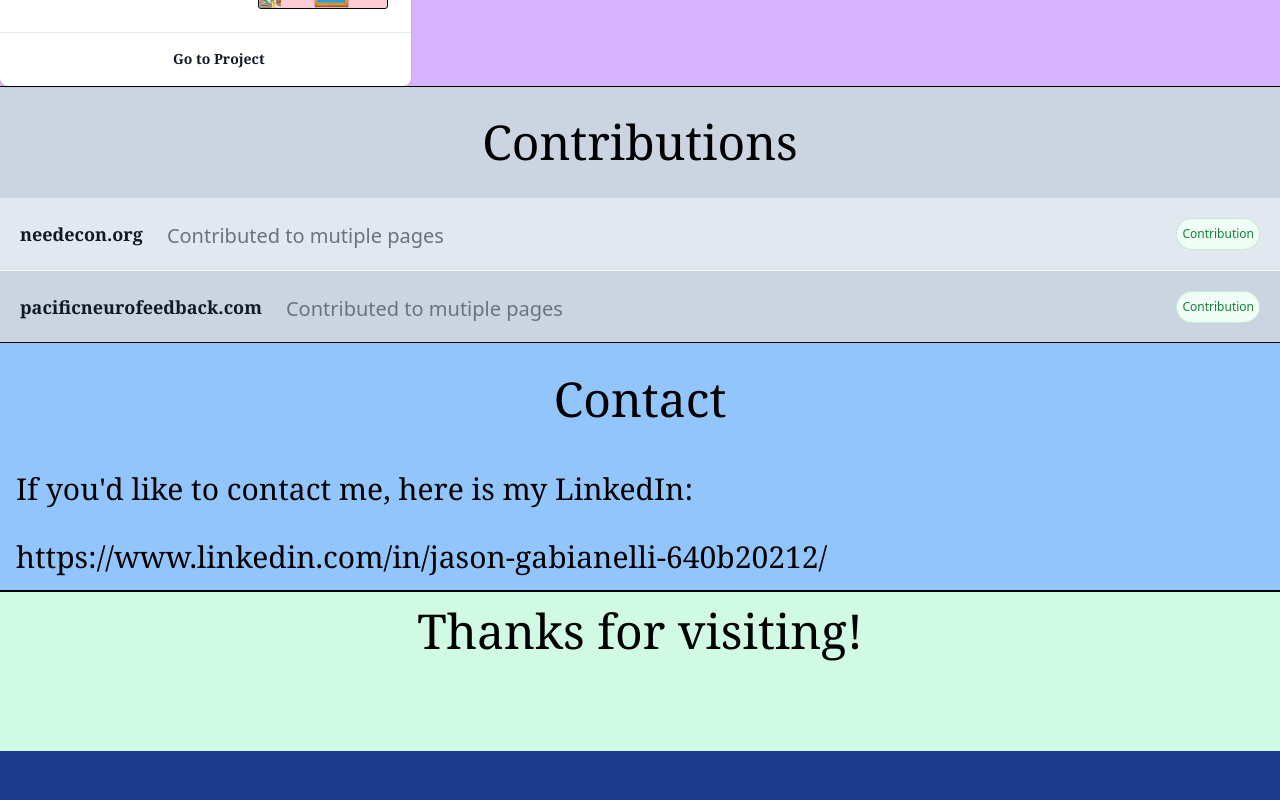
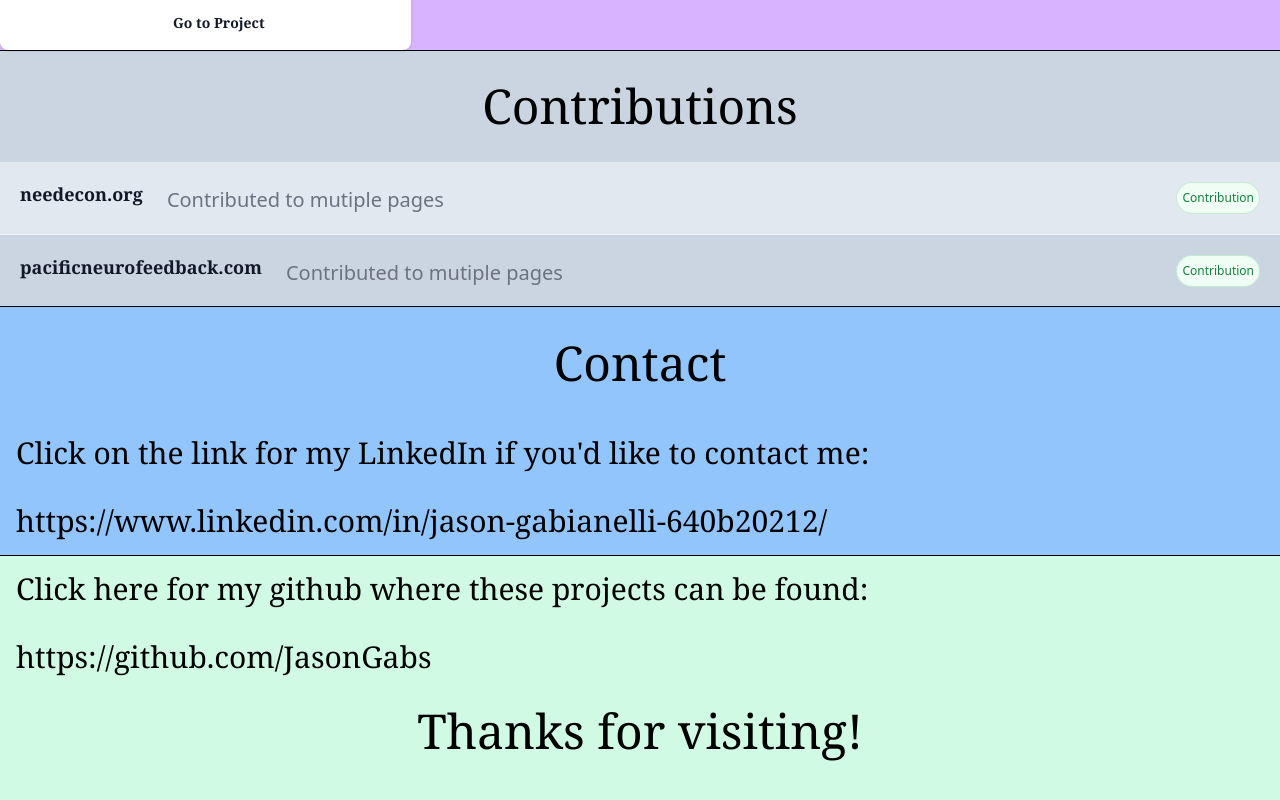
Before and after one commit to JasonGabs/react_professional_portfolio, a React (Create React App) app: page / in a window 1280 px wide. Shown: the part 1496-2296 px from the top of the page. Before the commit the page ends 2247 px from the top, so only its background shows below. Built offline with nearby package versions, Linux system fonts and the light colour scheme; some icons are missing.

Commit message:
Added links and changed formatting a bit.

```diff
--- a/src/components/Contact.jsx
+++ b/src/components/Contact.jsx
@@ -7,10 +7,10 @@ const Contact = () => {
                 Contact
             </div>
             <div className="bg-blue-300 font-serif text-3xl p-4">
-                If you'd like to contact me, here is my LinkedIn:
+                Click on the link for my LinkedIn if you'd like to contact me:
             </div>
-            <a href="https://www.linkedin.com/in/jason-gabianelli-640b20212/ "className="flex truncate font-serif bg-blue-300 text-3xl p-4 min-w-full">
-            https://www.linkedin.com/in/jason-gabianelli-640b20212/
+            <a href="https://www.linkedin.com/in/jason-gabianelli-640b20212/ " className="flex truncate font-serif bg-blue-300 text-3xl p-4 min-w-full">
+                https://www.linkedin.com/in/jason-gabianelli-640b20212/
             </a>
         </div>
     )
--- a/src/components/Contributions.jsx
+++ b/src/components/Contributions.jsx
@@ -11,7 +11,7 @@ const Contributions = () => {
                     <li class="flex justify-between gap-x-6 p-5 bg-slate-200  outline-cyan-500">
                         <div class="flex min-w-0 gap-x-4">
                             <div class="min-w-0 flex-auto bg-slate-200">
-                                <p class=" text-lg font-semibold font-serif leading-6 py-1 text-gray-900">needecon.org</p>
+                                <a href="https://needecon.org/" class=" text-lg font-semibold font-serif leading-6 py-1 text-gray-900">needecon.org</a>
                             </div>
                         </div>
                         <p class=" flex-1 mt-1 py-1 truncate leading-5 text-gray-500 text-xl">Contributed to mutiple pages</p>
@@ -20,7 +20,7 @@ const Contributions = () => {
                     <li class="flex justify-between gap-x-6 p-5 bg-slate-300 outline-cyan-500">
                         <div class="flex min-w-0 gap-x-4">
                             <div class="min-w-0 flex-auto bg-slate-300">
-                                <p class="text-lg font-semibold font-serif leading-6 py-1 text-gray-900">pacificneurofeedback.com</p>
+                                <a href="https://www.pacificneurofeedback.com/" class="text-lg font-semibold font-serif leading-6 py-1 text-gray-900">pacificneurofeedback.com</a>
                             </div>
                         </div>
                         <p class="flex-1 mt-1 truncate leading-5 py-1 text-gray-500 text-xl">Contributed to mutiple pages</p>
--- a/src/components/Footer.jsx
+++ b/src/components/Footer.jsx
@@ -2,9 +2,17 @@ import React from "react";
 
 const Footer = () => {
     return (
-        <div className="flex-col font-serif h-40 p-4 outline outline-1 bg-emerald-100 text-5xl text-center justify-items-center">
-            Thanks for visiting!
-        </div>
+        <>
+            <div className="flex p-4 font-serif bg-emerald-100 text-3xl min-w-full">
+                Click here for my github where these projects can be found:
+            </div>
+            <a href="https://github.com/JasonGabs" className="flex truncate p-4 font-serif bg-emerald-100 text-3xl min-w-full">
+                https://github.com/JasonGabs
+            </a>
+            <div className="flex-col font-serif h-40 p-4  bg-emerald-100 text-5xl text-center justify-items-center">
+                Thanks for visiting!
+            </div>
+        </>
     )
 }
 
--- a/src/components/Hero.jsx
+++ b/src/components/Hero.jsx
@@ -5,12 +5,11 @@ const Hero = () => {
         <>
             <div id="aboutme" className="sm:flex flex-initial block outline outline-1">
                 <div className="flex flex-col">
-
                     <h1 className=" bg-blue-800 p-8 text-5xl font-serif text-blue-200 text-center">
                         About Me
                     </h1>
                     <div className="flex-grow flex p-4 bg-blue-200 text-3xl font-serif text-left">
-                        Hello! <br></br><br></br> Welcome to my portfolio, my name is Jason Gabianelli. I am a recent UC Berkeley FullStack Web Development bootcamp graduate born and raised in the Bay Area. This page displays and showcases the work and projects I've done as well as projects I contributed to. Feel free to see some of my work so far. I have a passion for coding and I am meticulous, hard-working, outgoing, friendly, and I am ready to take on any challenge. I am ready to take the opportunity of a position as a Fullstack Web Developer.
+                        Hello! <br></br><br></br> Welcome to my portfolio, my name is Jason Gabianelli. I am a recent UC Berkeley FullStack Web Development bootcamp graduate born and raised in the Bay Area. This page displays and showcases the work and projects I've done as well as projects I contributed to. Feel free to see some of my work so far. I have a passion for coding and I am meticulous, hard-working, outgoing, friendly, and I am ready to take on any challenge.
                         My contact information is below. Feel free to check out my LinkedIn, projects, contributions, etc.<br></br><br></br> Thanks,<br></br><br></br>
                         Jason Gabianelli
                     </div>
```
Also changed, not shown: src/components/Projects.jsx (+0 -8 lines).
